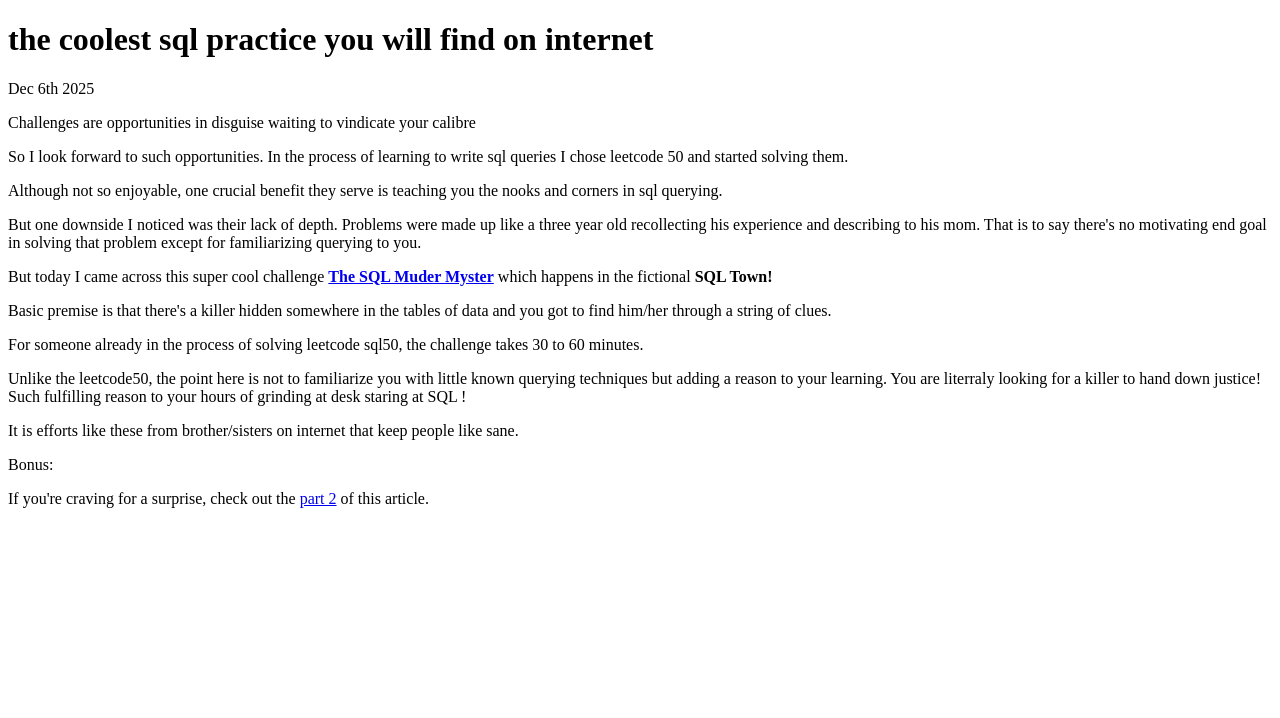
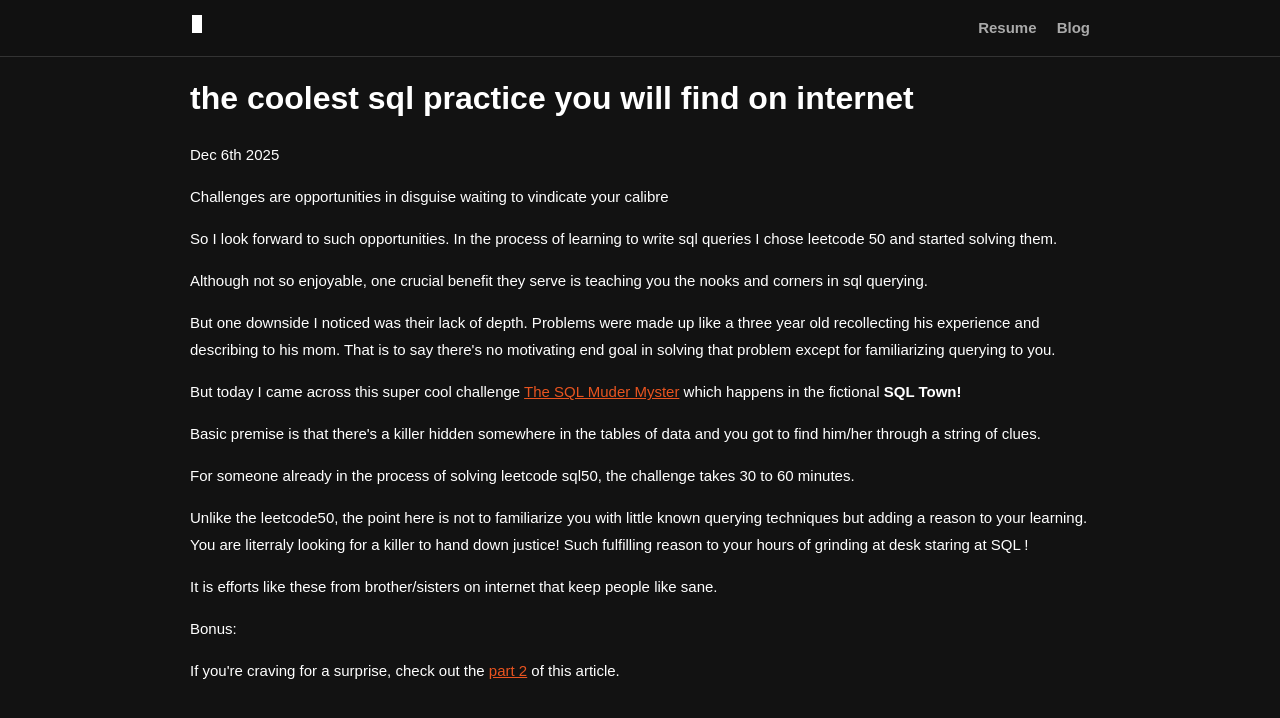
Before and after one commit to Kill3r-28/personal-website, a website: page articles/2.html in a window 1280 px wide. Drawn offline with Linux system fonts and the light colour scheme.

Commit message:
I wrote two articles today

```diff
--- a/articles/2.html
+++ b/articles/2.html
@@ -1,16 +1,53 @@
 <!DOCTYPE html>
 <html>
+
+<head>
+    <title>Manoj Kumar</title>
+    <meta name="viewport" content="width=device-width, initial-scale=1">
+    <meta name="color-scheme" content="dark">
+    <link rel="stylesheet" href="/styles.css">
+</head>
+
+<body>
+     <div class="site-header">
+      <div class="container header-inner">
+        <div class="brand" aria-label="Home">
+          <a href="/index.html" aria-label="Home">
+            <span class="cursor" aria-hidden="true"></span>
+          </a>
+        </div>
+        <nav class="nav">
+          <a href="/pages/resume.html" class="nav-link">Resume</a>
+          <a href="https://d3f4ult1.wordpress.com" target="_blank" rel="noopener noreferrer" class="nav-link">Blog</a>
+        </nav>
+      </div>
+    </div>
+
+    <div class="container">
+
         <h1>the coolest sql practice you will find on internet</h1>
         <p><time datetime='2025-12-06'>Dec 6th 2025</time></p>
         <p>Challenges are opportunities in disguise waiting to vindicate your calibre</p>
-    <p>So I look forward to such opportunities. In the process of learning to write sql queries I chose leetcode 50 and started solving them.</p>
-    <p>Although not so enjoyable, one crucial benefit they serve is teaching you the nooks and corners in sql querying.</p>
-    <p>But one downside I noticed was their lack of depth. Problems were made up like a three year old recollecting his experience and describing to his mom. That is to say there's no motivating end goal in solving that problem except for familiarizing querying to you.</p>
-    <p>But today I came across this super cool challenge <b><a href="https://mystery.knightlab.com/" target="_blank">The SQL Muder Myster</a></b> which happens in the fictional <b>SQL Town!</b></p>
-    <p>Basic premise is that there's a killer hidden somewhere in the tables of data and you got to find him/her through a string of clues.</p>
+        <p>So I look forward to such opportunities. In the process of learning to write sql queries I chose leetcode 50
+            and started solving them.</p>
+        <p>Although not so enjoyable, one crucial benefit they serve is teaching you the nooks and corners in sql
+            querying.</p>
+        <p>But one downside I noticed was their lack of depth. Problems were made up like a three year old recollecting
+            his experience and describing to his mom. That is to say there's no motivating end goal in solving that
+            problem except for familiarizing querying to you.</p>
+        <p>But today I came across this super cool challenge <a href="https://mystery.knightlab.com/"
+                    target="_blank">The SQL Muder Myster</a> which happens in the fictional <b>SQL Town!</b></p>
+        <p>Basic premise is that there's a killer hidden somewhere in the tables of data and you got to find him/her
+            through a string of clues.</p>
         <p>For someone already in the process of solving leetcode sql50, the challenge takes 30 to 60 minutes.</p>
-    <p>Unlike the leetcode50, the point here is not to familiarize you with little known querying techniques but adding a reason to your learning. You are literraly looking for a killer to hand down justice! Such fulfilling reason to your hours of grinding at desk staring at SQL !</p>
+        <p>Unlike the leetcode50, the point here is not to familiarize you with little known querying techniques but
+            adding a reason to your learning. You are literraly looking for a killer to hand down justice! Such
+            fulfilling reason to your hours of grinding at desk staring at SQL !</p>
         <p>It is efforts like these from brother/sisters on internet that keep people like sane.</p>
         <p>Bonus:</p>
-    <p>If you're craving for a surprise, check out the <a href="/3.html">part 2</a> of this article.</p>
+        <p>If you're craving for a surprise, check out the <a href="/articles/3.html">part 2</a> of this article.</p>
+
+    </div>
+</body>
+
 </html>
```
Also changed, not shown: articles/3.html (+64 -7 lines), index.html (+1 -1 lines). Lines whose indentation alone changed are shown as unchanged.
